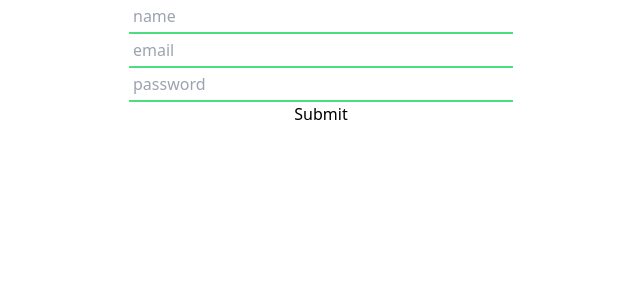
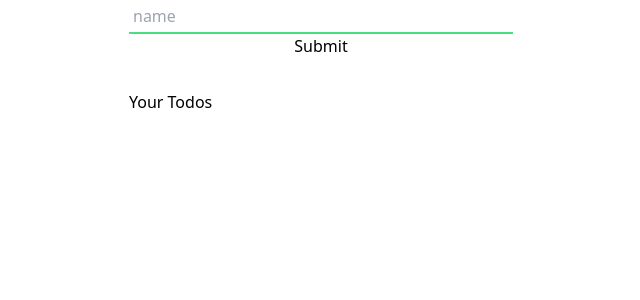
Before and after one commit to aguilanbon/reducer-app, a React (Create React App) app: page / in a window 1280 px wide. Shown: the top 300 px of the page, without its empty margins (319-959 px from the left). Built offline with nearby package versions, Linux system fonts and the light colour scheme.

Commit message:
todo using useReducer

```diff
--- a/src/App.js
+++ b/src/App.js
@@ -1,64 +1,42 @@
+import { useState } from 'react';
 import { useReducer } from 'react';
 import './index.css';
 
 function App() {
 
-  // const initial = {
-  //   count: 0
-  // }
-
-  // const reducer = (state, action) => {
-  //   switch (action.type) {
-  //     case 'increment':
-  //       return { count: state.count + 1 }
-  //     case 'decrement':
-  //       return { count: state.count - 1 }
-  //     case 'reset':
-  //       return { count: initial.count }
-
-  //     default:
-  //       return state
-  //   }
-  // }
-
-  const initial = {
-    name : '',
-    password : '',
-    email : ''
-  }
+  const [todo, setTodo] = useState('')
 
   const reducer = (state, action) => {
     switch (action.type) {
-      case 'name':
-        return {...state, name: action.payload.name}
-      case 'password':
-        return {...state, password: action.payload.password}
-      case 'email':
-        return {...state, email: action.payload.email}
+      case 'ADD_TODO':
+        return [...state, action.payload]
       default:
         return { state }
     }
   }
 
   const handleSubmit = () => {
-    alert(state.name + state.password + state.email)
+    dispatch({ type: 'ADD_TODO', payload: {name: todo, id: Date.now(), isCompleted: false} })
+    setTodo('')
   }
 
-  const [state, dispatch] = useReducer(reducer, initial)
+  const [state, dispatch] = useReducer(reducer, [])
 
+  console.log(state)
   return (
     <div className="w-screen">
-      {/* <button onClick={() => dispatch({ type: 'decrement' }) }>decrement</button>
-      <h1 className='text-red-500' >{state.count}</h1>
-      <button onClick={() => dispatch({type: 'increment'})}>increment</button>
-      <button onClick={() => dispatch({type: 'reset'}) } >Reset</button> */}
-
       <div className='flex flex-col w-full items-center justify-center'>
         <div className='w-96 flex flex-col'>
-          <input className='border-b-2 border-green-400 focus:outline-none  p-1' type="text" name='name' placeholder='name' onChange={(e) => dispatch({ type: 'name', payload: {name: e.target.value} })} />
-          <input className='border-b-2 border-green-400 focus:outline-none  p-1' type="email" name='email' placeholder='email' onChange={(e) => dispatch({ type: 'email', payload: {email: e.target.value} })} />
-          <input className='border-b-2 border-green-400 focus:outline-none  p-1' type="password" name='password' placeholder='password' onChange={(e) => dispatch({ type: 'password', payload: {password: e.target.value} })} />
-          <button onClick={() => handleSubmit() }>Submit</button>
+          <input className='border-b-2 border-green-400 focus:outline-none  p-1' type="text" name='name' placeholder='name' value={todo}  onChange={(e) => setTodo(e.target.value)} />
+          <button onClick={handleSubmit}>Submit</button>
+        </div>
+        <div className='w-96 flex flex-col m-8'>
+            <h1>Your Todos</h1>
+            {state.map(userTodo => (
+              <div key={userTodo.id}>
+                <p>{userTodo.name}</p>
+              </div>
+            ))}
         </div>
       </div>
     </div>
```
